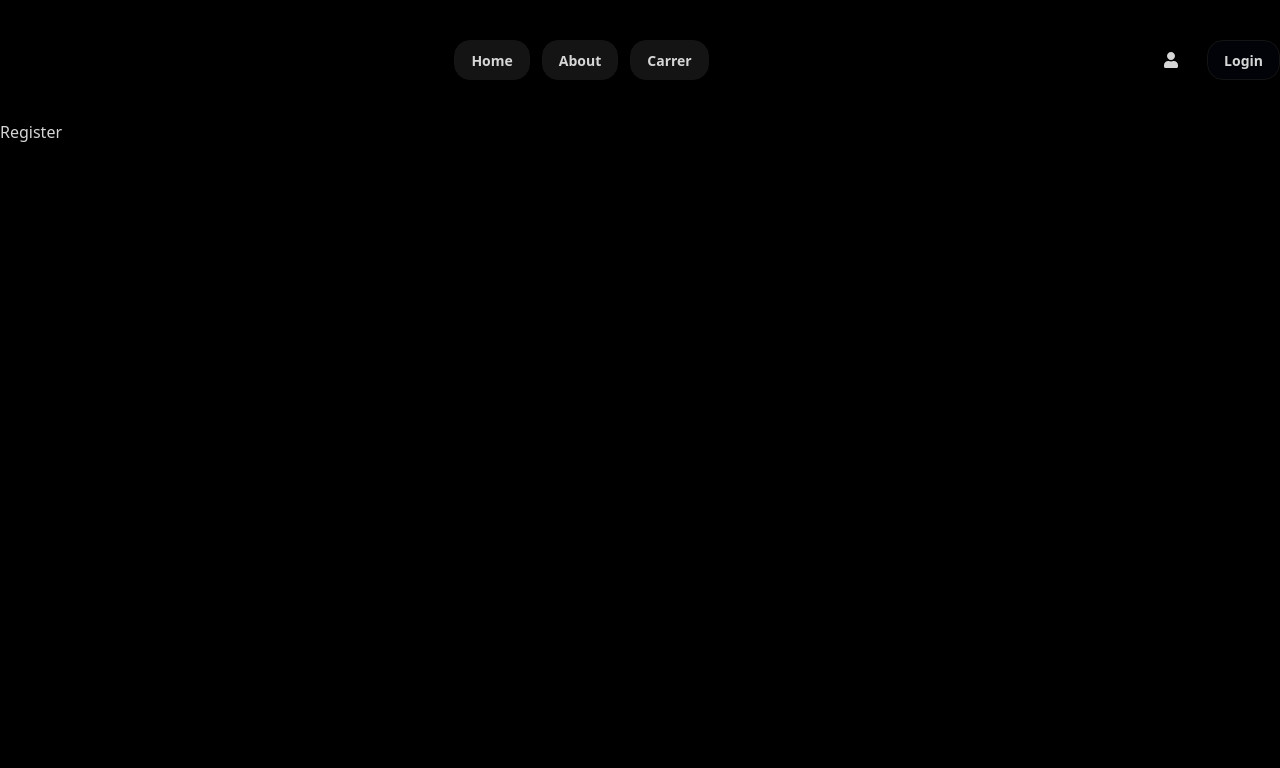
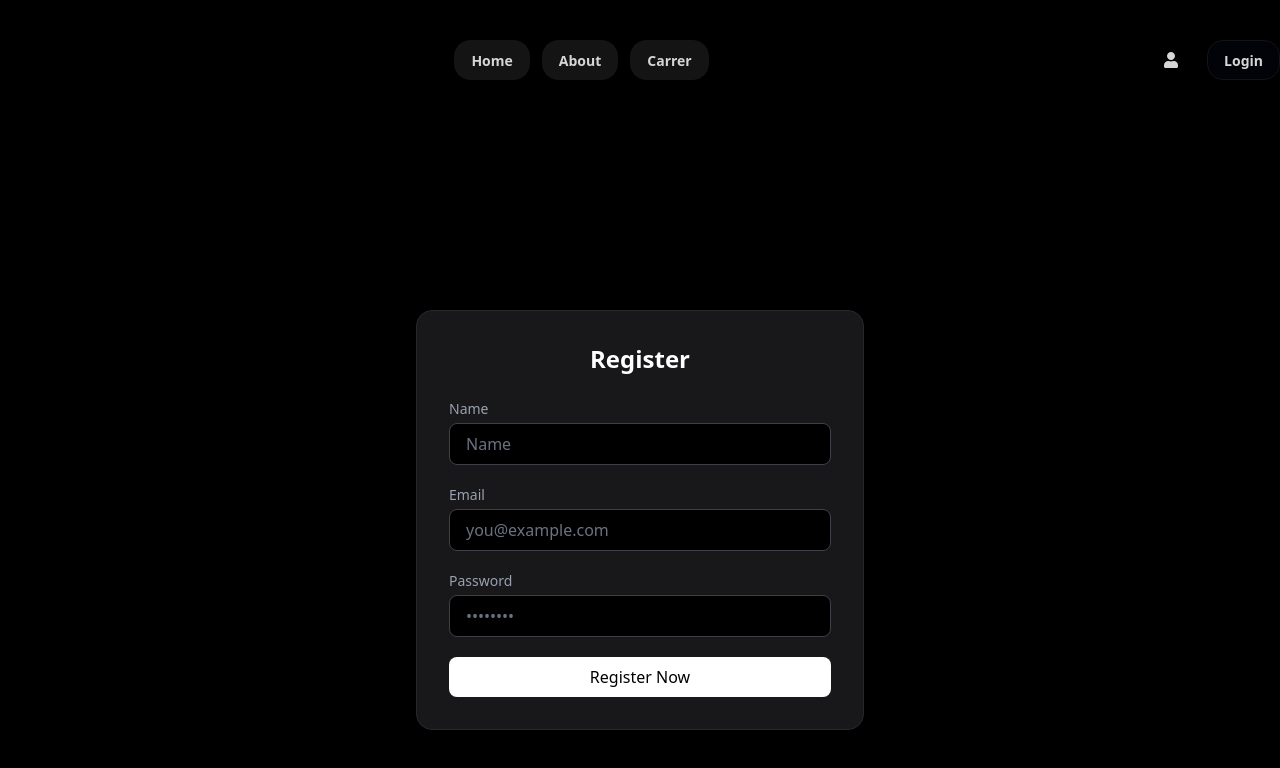
Before and after one commit to neya-mul/Dragon-News, a Next.js app: page /register in a window 1280 px wide. Shown: the top 768 px of the page. Built offline with nearby package versions, Linux system fonts and the light colour scheme.

Commit message:
mongodb connected

```diff
--- a/package.json
+++ b/package.json
@@ -9,8 +9,10 @@
     "lint": "eslint"
   },
   "dependencies": {
+    "@better-auth/mongo-adapter": "^1.6.9",
     "better-auth": "^1.6.9",
     "date-fns": "^4.1.0",
+    "mongodb": "^7.2.0",
     "next": "16.2.4",
     "react": "19.2.4",
     "react-dom": "19.2.4",
--- a/src/app/(auth)/login/page.jsx
+++ b/src/app/(auth)/login/page.jsx
@@ -19,7 +19,7 @@ export default function Login() {
 
           {/* Title */}
           <h2 className="text-2xl font-semibold text-white text-center mb-6">
-            Welcome Back
+           Login
           </h2>
 
           {/* Form */}
--- a/src/app/(auth)/register/page.jsx
+++ b/src/app/(auth)/register/page.jsx
@@ -1,7 +1,74 @@
+'use client'
 import React from 'react'
 
 export default function Register() {
+    const registerFunction = () => {
+
+    }
     return (
-        <div>Register</div>
+        <div>
+            <div className="min-h-screen flex items-center justify-center bg-black">
+                <div className="w-full max-w-md bg-zinc-900 p-8 rounded-2xl shadow-lg border border-zinc-800">
+
+                    {/* Title */}
+                    <h2 className="text-2xl font-semibold text-white text-center mb-6">
+                        Register
+                    </h2>
+
+                    {/* Form */}
+                    <form className="space-y-5" onSubmit={registerFunction}>
+                        {/* Name field */}
+                        <div>
+                            <label className="block text-sm text-gray-400 mb-1">
+                                Name
+                            </label>
+                            <input
+                                name='name'
+                                type="name"
+                                placeholder="Name"
+                                className="w-full px-4 py-2 rounded-lg bg-black border border-zinc-700 text-white placeholder-gray-500 focus:outline-none focus:ring-2 focus:ring-white focus:border-transparent transition"
+                            />
+                        </div>
+
+
+                        {/* Email Field */}
+                        <div>
+                            <label className="block text-sm text-gray-400 mb-1">
+                                Email
+                            </label>
+                            <input
+                                name='email'
+                                type="email"
+                                placeholder="you@example.com"
+                                className="w-full px-4 py-2 rounded-lg bg-black border border-zinc-700 text-white placeholder-gray-500 focus:outline-none focus:ring-2 focus:ring-white focus:border-transparent transition"
+                            />
+                        </div>
+
+                        {/* Password Field */}
+                        <div>
+                            <label className="block text-sm text-gray-400 mb-1">
+                                Password
+                            </label>
+                            <input
+                                name='password'
+                                type="password"
+                                placeholder="••••••••"
+                                className="w-full px-4 py-2 rounded-lg bg-black border border-zinc-700 text-white placeholder-gray-500 focus:outline-none focus:ring-2 focus:ring-white focus:border-transparent transition"
+                            />
+                        </div>
+
+                        {/* Button */}
+                        <button
+                            type="submit"
+                            className="w-full py-2 rounded-lg bg-white text-black font-medium hover:bg-gray-200 transition"
+                        >
+                            Register Now
+                        </button>
+                        {/* <p>Don't have an account? <Link href='/register' className='text-blue-500'>Register now</Link></p> */}
+                    </form>
+
+                </div>
+            </div>
+        </div>
     )
 }
--- /dev/null
+++ b/src/app/api/auth/[...all]/route.js
@@ -0,0 +1,4 @@
+import { auth } from "@/lib/auth"; // path to your auth file
+import { toNextJsHandler } from "better-auth/next-js";
+
+export const { POST, GET } = toNextJsHandler(auth);
--- /dev/null
+++ b/src/app/lib/auth-client.js
@@ -0,0 +1,8 @@
+import { createAuthClient } from "better-auth/react"
+export const authClient = createAuthClient({
+    /** The base URL of the server (optional if you're using the same domain) */
+    baseURL: "http://localhost:3000"
+})
+
+
+export const { signIn, signUp, useSession } = createAuthClient()
--- /dev/null
+++ b/src/app/lib/auth.js
@@ -0,0 +1,16 @@
+import { betterAuth } from "better-auth";
+import { MongoClient } from "mongodb";
+import { mongodbAdapter } from "better-auth/adapters/mongodb";
+
+const client = new MongoClient(process.env.MONGO_URI);
+const db = client.db();
+
+export const auth = betterAuth({
+    database: mongodbAdapter(db, {
+        // Optional: if you don't provide a client, database transactions won't be enabled.
+        client
+    }),
+    emailAndPassword: {
+        enabled: true,
+    },
+});
```
Also changed, not shown: 1 other file (tests, documents, lock files or other folders).
